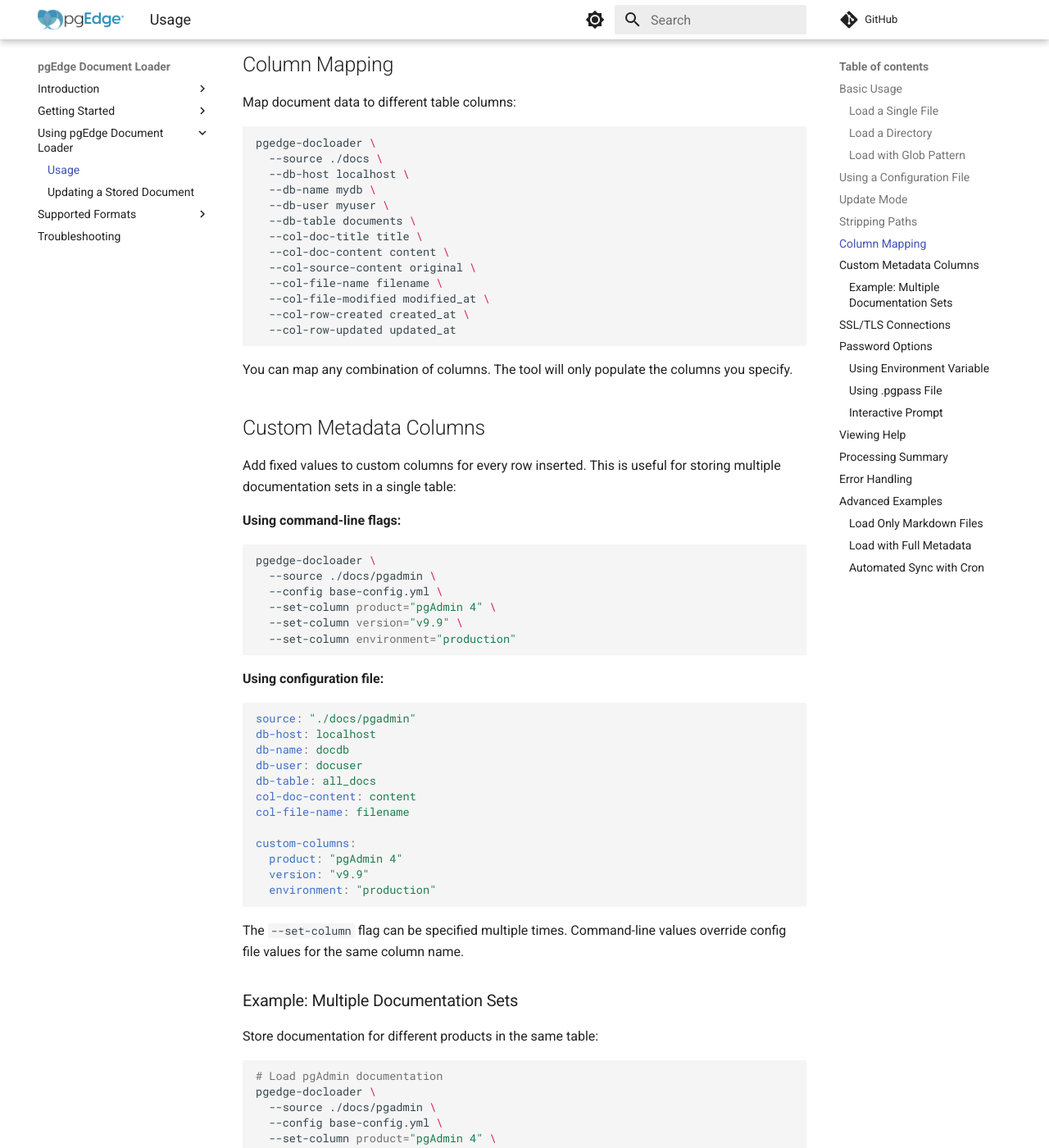
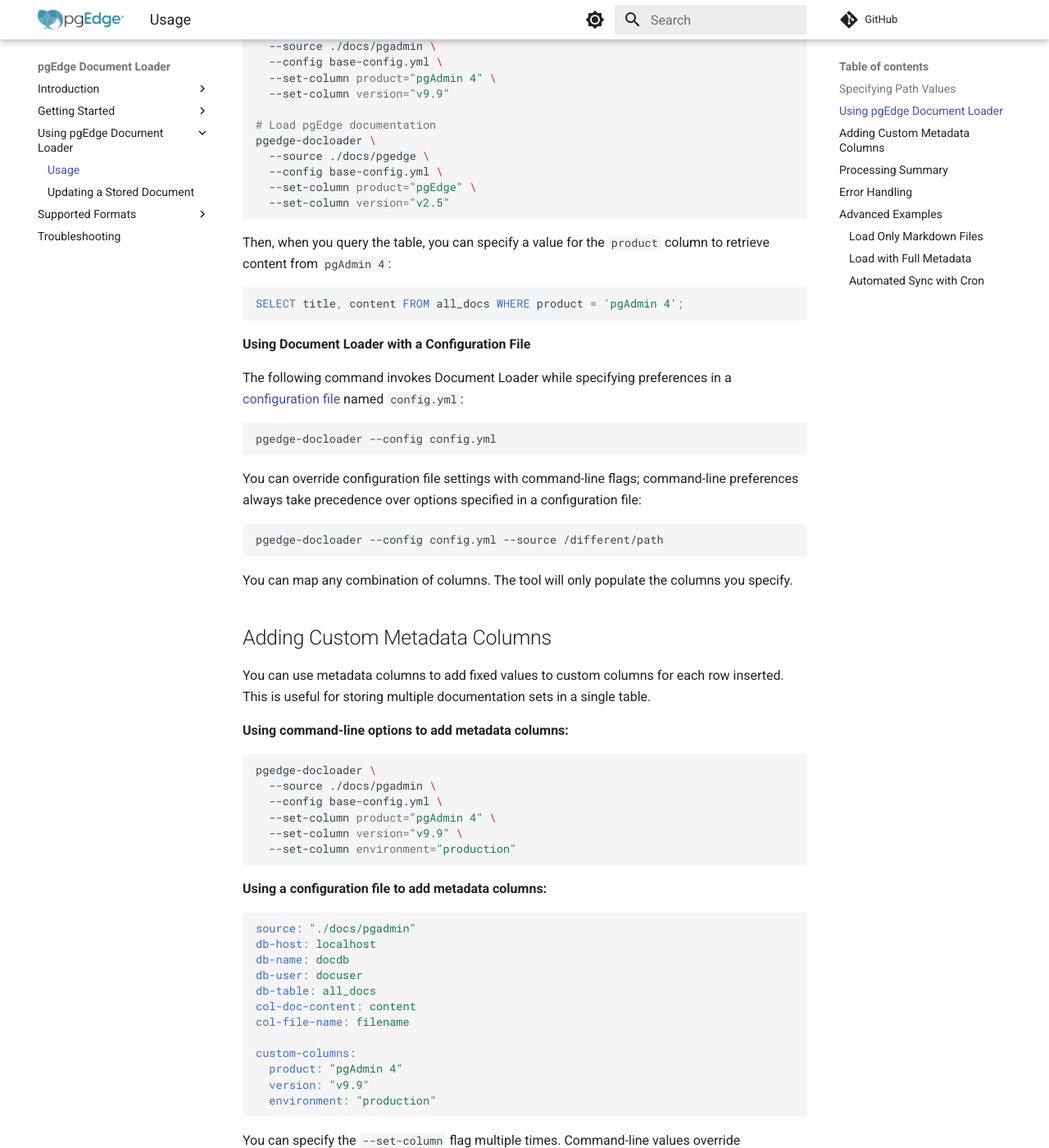
Before and after one commit to pgEdge/pgedge-docloader, an MkDocs documentation site: the page built from docs/usage.md, in a window 1280 px wide and 1400 px high, scrolled down 2092 px. Shown: the whole window at 82% size. Built offline with MkDocs 1.6.1 and Material for MkDocs 9.7.7, drawn with Linux system fonts in a browser that asks for light colours; comment, search, counter and statistics services are not loaded; some of the changed text lies outside the part shown.

Commit message:
Updates to Document Loader docs

````diff
--- a/docs/configuration.md
+++ b/docs/configuration.md
@@ -1,15 +1,6 @@
 # Configuration
 
 The pgEdge Document Loader can be deployed with preferences saved in a [YAML configuration file](#specifying-options-in-a-configuration-file) and/or [command-line flags](#specifying-options-on-the-command-line).
-
-When using a configuration file, paths are resolved relative to the configuration file's directory. For example:
-
-```yaml
-source: ../docs              # Relative to config file
-db-sslcert: ./certs/client.pem  # Relative to config file
-```
-
-When invoked without a configuration file, paths are relative to the current working directory.
 
 !!! note
 
@@ -99,7 +90,37 @@ Use the following options to specify details about column mappings:
 | col-row-created    | No       | Column for row creation timestamp (TIMESTAMP)          | —       |
 | col-row-updated    | No       | Column for row update timestamp (TIMESTAMP)            | —       |
 
-### Custom Metadata Columns
+
+## Specifying Options on the Command-Line
+
+All configuration options have corresponding command-line flags. Use `--help` to see all available flags:
+
+```bash
+pgedge-docloader --help
+```
+
+The following command demonstrates specifying options on the command line:
+
+```bash
+pgedge-docloader \
+  --source ./docs \
+  --db-host localhost \
+  --db-name mydb \
+  --db-user myuser \
+  --db-table documents \
+  --col-doc-title title \
+  --col-doc-content content \
+  --col-source-content original \
+  --col-file-name filename \
+  --col-file-modified modified_at \
+  --col-row-created created_at \
+  --col-row-updated updated_at
+```
+
+Command-line flags override configuration file values.
+
+
+## Using Custom Metadata Columns
 
 You can add fixed values to custom columns for each row inserted. This is useful for storing multiple documentation sets in a single table with distinguishing metadata.
 
@@ -119,51 +140,6 @@ pgedge-docloader --set-column product="pgAdmin 4" --set-column version="v9.9"
 ```
 
 You can specify the `--set-column` flag multiple times. Command-line values override configuration file values for the same column name.
-
-
-## Specifying Options on the Command-Line
-
-All configuration options have corresponding command-line flags. Use `--help` to see all available flags:
-
-```bash
-pgedge-docloader --help
-```
-
-Command-line flags override configuration file values.
-
-
-## Specifying a Password
-
-Database passwords are never stored in a configuration file. The tool obtains passwords in this order of priority:
-
-1. pgEdge Document Loader first checks the `PGPASSWORD` environment variable:
-
-   ```bash
-   export PGPASSWORD=mypassword
-   pgedge-docloader --config config.yml
-   ```
-
-2. It then checks the [`~/.pgpass file`](https://www.postgresql.org/docs/18/libpq-pgpass.html) for an entry:
-
-   ```
-   localhost:5432:mydb:myuser:mypassword
-   ```
-
-   Your `/.pgpass` file must have proper permissions:
-
-   ```bash
-   chmod 600 ~/.pgpass
-   ```
-
-!!! note
-
-    If a password is required but not provided through `PGPASSWORD` or `.pgpass`, PostgreSQL will return an authentication error with a clear message.
-
-3. If Document Loader doesn't find a password in the two previous locations, it then attempts passwordless authentication. This allows PostgreSQL to use configured authentication methods such as:
-
-   - Trust authentication
-   - Peer authentication
-   - Certificate-based authentication (using `db-sslcert` and `db-sslkey`)
 
 
 ## Examples
--- a/docs/usage.md
+++ b/docs/usage.md
@@ -1,10 +1,45 @@
 # Usage
 
-This guide covers common usage patterns for the pgEdge Document Loader.
+This guide covers common usage patterns for the pgEdge Document Loader.  To review online help, use the command:
 
-## Basic Usage
+```bash
+pgedge-docloader --help
+```
 
-### Load a Single File
+## Specifying Path Values
+
+By default, the full path is stored in the filename column. When using a configuration file, paths are resolved relative to the configuration file's directory. For example:
+
+```yaml
+source: ../docs              # Relative to config file
+db-sslcert: ./certs/client.pem  # Relative to config file
+```
+
+When invoked without a configuration file, paths are relative to the current working directory.  You can include the `--strip-path` command option on the command line to store only the base filename in your Postgres table:
+
+```bash
+pgedge-docloader \
+  --source /long/path/to/docs \
+  --strip-path \
+  --db-host localhost \
+  --db-name mydb \
+  --db-user myuser \
+  --db-table documents \
+  --col-file-name filename
+```
+
+Including the `--strip-path` option, instructs Document Loader to save `/long/path/to/docs/file_name.md` as `file_name.md`.
+
+!!! note
+
+    Command-line flags always take precedence over configuration file settings.
+
+
+## Using pgEdge Document Loader
+
+**Loading a Single Document**
+
+The following command demonstrates loading a single document:
 
 ```bash
 pgedge-docloader \
@@ -17,9 +52,9 @@ pgedge-docloader \
   --col-file-name filename
 ```
 
-### Load a Directory
+**Loading all of the Documents in a Directory**
 
-Load all supported files in a directory:
+The following command loads all of the supported documents in a directory:
 
 ```bash
 pgedge-docloader \
@@ -32,10 +67,9 @@ pgedge-docloader \
   --col-file-name filename
 ```
 
-### Load with Glob Pattern
+**Loading Documents that Match a Specified Pattern**
 
-Load files matching a pattern. Use `**` for recursive matching across all
-subdirectories:
+The following command loads all documents that match a specified pattern. Use `**` for recursive matching across all subdirectories:
 
 ```bash
 pgedge-docloader \
@@ -53,113 +87,9 @@ The `**` pattern recursively matches all subdirectories. For example:
 - `docs/**/*.md` - All .md files in docs and all subdirectories
 - `docs/*.md` - Only .md files directly in docs (not subdirectories)
 
-## Using a Configuration File
+**Saving Multiple Documents in a Single Table**
 
-Create a configuration file and use it:
-
-```bash
-pgedge-docloader --config config.yml
-```
-
-Override config file settings with command-line flags:
-
-```bash
-pgedge-docloader --config config.yml --source /different/path
-```
-
-## Update Mode
-
-In update mode, the tool updates existing rows (matched by filename) or
-inserts new ones:
-
-```bash
-pgedge-docloader \
-  --config config.yml \
-  --update
-```
-
-This is useful for keeping the database in sync with document changes.
-
-## Stripping Paths
-
-By default, the full path is stored in the filename column. Use
-`--strip-path` to store only the base filename:
-
-```bash
-pgedge-docloader \
-  --source /long/path/to/docs \
-  --strip-path \
-  --db-host localhost \
-  --db-name mydb \
-  --db-user myuser \
-  --db-table documents \
-  --col-file-name filename
-```
-
-With `--strip-path`, `/long/path/to/docs/file.md` becomes `file.md`.
-
-## Column Mapping
-
-Map document data to different table columns:
-
-```bash
-pgedge-docloader \
-  --source ./docs \
-  --db-host localhost \
-  --db-name mydb \
-  --db-user myuser \
-  --db-table documents \
-  --col-doc-title title \
-  --col-doc-content content \
-  --col-source-content original \
-  --col-file-name filename \
-  --col-file-modified modified_at \
-  --col-row-created created_at \
-  --col-row-updated updated_at
-```
-
-You can map any combination of columns. The tool will only populate the
-columns you specify.
-
-## Custom Metadata Columns
-
-Add fixed values to custom columns for every row inserted. This is useful for
-storing multiple documentation sets in a single table:
-
-**Using command-line flags:**
-
-```bash
-pgedge-docloader \
-  --source ./docs/pgadmin \
-  --config base-config.yml \
-  --set-column product="pgAdmin 4" \
-  --set-column version="v9.9" \
-  --set-column environment="production"
-```
-
-**Using configuration file:**
-
-```yaml
-source: "./docs/pgadmin"
-db-host: localhost
-db-name: docdb
-db-user: docuser
-db-table: all_docs
-col-doc-content: content
-col-file-name: filename
-
-custom-columns:
-  product: "pgAdmin 4"
-  version: "v9.9"
-  environment: "production"
-```
-
-The `--set-column` flag can be specified multiple times. Command-line values
-override config file values for the same column name.
-
-### Example: Multiple Documentation Sets
-
-Store documentation for different products in the same table:
+The following commands store documentation for multiple products in the same table:
 
 ```bash
 # Load pgAdmin documentation
@@ -177,91 +107,63 @@ pgedge-docloader \
   --set-column version="v2.5"
 ```
 
-Then query by product:
+Then, when you query the table, you can specify a value for the `product` column to retrieve content from `pgAdmin 4`:
 
 ```sql
 SELECT title, content FROM all_docs WHERE product = 'pgAdmin 4';
 ```
 
-## SSL/TLS Connections
+**Using Document Loader with a Configuration File**
 
-Connect using SSL/TLS with client certificates:
+The following command invokes Document Loader while specifying preferences in a [configuration file](configuration.md) named `config.yml`:
+
+```bash
+pgedge-docloader --config config.yml
+```
+
+You can override configuration file settings with command-line flags; command-line preferences always take precedence over options specified in a configuration file:
+
+```bash
+pgedge-docloader --config config.yml --source /different/path
+```
+
+You can map any combination of columns. The tool will only populate the columns you specify.
+
+
+## Adding Custom Metadata Columns
+
+You can use metadata columns to add fixed values to custom columns for each row inserted. This is useful for storing multiple documentation sets in a single table.
+
+**Using command-line options to add metadata columns:**
 
 ```bash
 pgedge-docloader \
-  --source ./docs \
-  --db-host secure.example.com \
-  --db-name mydb \
-  --db-user myuser \
-  --db-table documents \
-  --db-sslmode verify-full \
-  --db-sslcert ./certs/client.pem \
-  --db-sslkey ./certs/client-key.pem \
-  --db-sslrootcert ./certs/ca.pem \
-  --col-doc-content content \
-  --col-file-name filename
+  --source ./docs/pgadmin \
+  --config base-config.yml \
+  --set-column product="pgAdmin 4" \
+  --set-column version="v9.9" \
+  --set-column environment="production"
 ```
 
-SSL modes:
+**Using a configuration file to add metadata columns:**
 
-- `disable` - No SSL
-- `allow` - Try SSL, fall back to non-SSL
-- `prefer` - Try SSL, fall back to non-SSL (default)
-- `require` - Require SSL, but don't verify certificates
-- `verify-ca` - Require SSL and verify CA certificate
-- `verify-full` - Require SSL and verify certificate and hostname
+```yaml
+source: "./docs/pgadmin"
+db-host: localhost
+db-name: docdb
+db-user: docuser
+db-table: all_docs
+col-doc-content: content
+col-file-name: filename
 
-## Password Options
-
-### Using Environment Variable
-
-```bash
-export PGPASSWORD=mypassword
-pgedge-docloader --config config.yml
+custom-columns:
+  product: "pgAdmin 4"
+  version: "v9.9"
+  environment: "production"
 ```
 
-### Using .pgpass File
+You can specify the `--set-column` flag multiple times. Command-line values override configuration file values for the same column name.
 
-Create `~/.pgpass`:
-
-```
-localhost:5432:mydb:myuser:mypassword
-```
-
-Set permissions:
-
-```bash
-chmod 600 ~/.pgpass
-```
-
-### Interactive Prompt
-
-If no password is found, the tool will prompt:
-
-```bash
-pgedge-docloader --config config.yml
-Enter database password: ****
-```
-
-## Viewing Help
-
-Get help on all command-line options:
-
-```bash
-pgedge-docloader --help
-```
-
-Get version information:
-
-```bash
-pgedge-docloader version
-```
-
-List supported document formats:
-
-```bash
-pgedge-docloader formats
-```
 
 ## Processing Summary
 
--- a/mkdocs.yml
+++ b/mkdocs.yml
@@ -57,6 +57,7 @@ nav:
       - Installation: installation.md
       - Configuration: configuration.md
       - pgEdge Document Loader Quickstart: quickstart.md
+      - Managing Authentication: authentication.md
       - Document Storage Strategies: database-setup.md
   - Using pgEdge Document Loader:
       - Usage: usage.md
````
Also changed, not shown: docs/authentication.md (added, +90 -0 lines), docs/troubleshooting.md (+22 -7 lines), docs/updating.md (+7 -3 lines).
